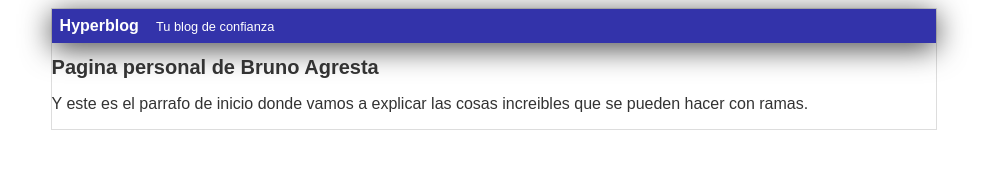
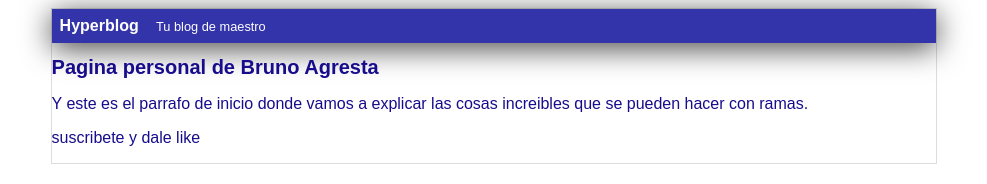
Before and after one commit to brunoagresta/repotest, a plain HTML site: page index.html in a window 1280 px wide. Shown: the whole page, without its empty margins (146-1133 px from the left). Drawn offline with Linux system fonts and the light colour scheme; a script that the page names is missing.

Commit message:
Cambio de cabecera, color y texto

```diff
--- a/css/estilos.css
+++ b/css/estilos.css
@@ -5,7 +5,7 @@ body
     font-size: 16px;
     margin: 1;
     padding: 0;
-    color: #333
+    color: rgb(23, 12, 140)
 
 }
 #cabecera
--- a/index.html
+++ b/index.html
@@ -12,11 +12,12 @@
     <div id="container">
         <div id="cabecera">
             Hyperblog
-            <span id="tagline">Tu blog de confianza</span>
+            <span id="tagline">Tu blog de maestro</span>
         </div>
         <div id="post">
             <h1>Pagina personal de Bruno Agresta</h1>
             <p>Y este es el parrafo de inicio donde vamos a explicar las cosas increibles que se pueden hacer con ramas.</p>
+            <p>suscribete y dale like</p>
         </div>
     </div>
 </body>
```
